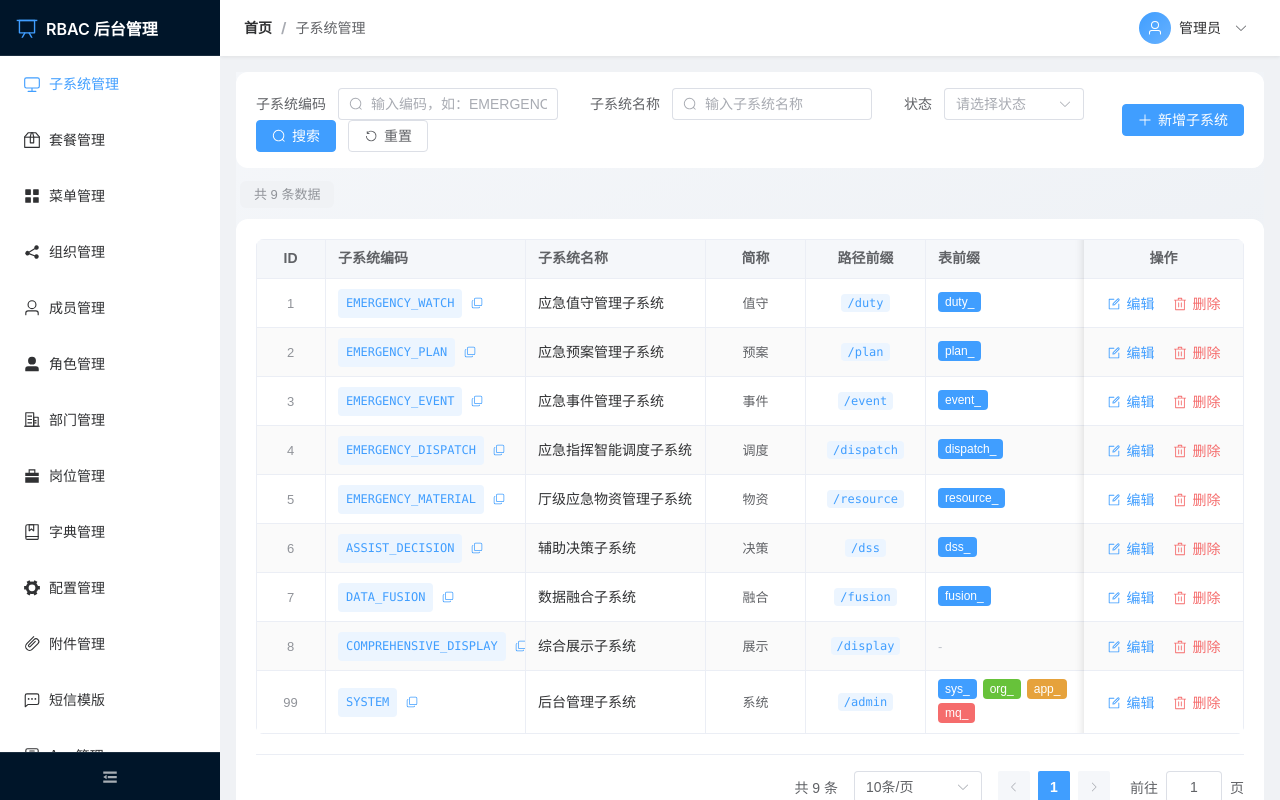
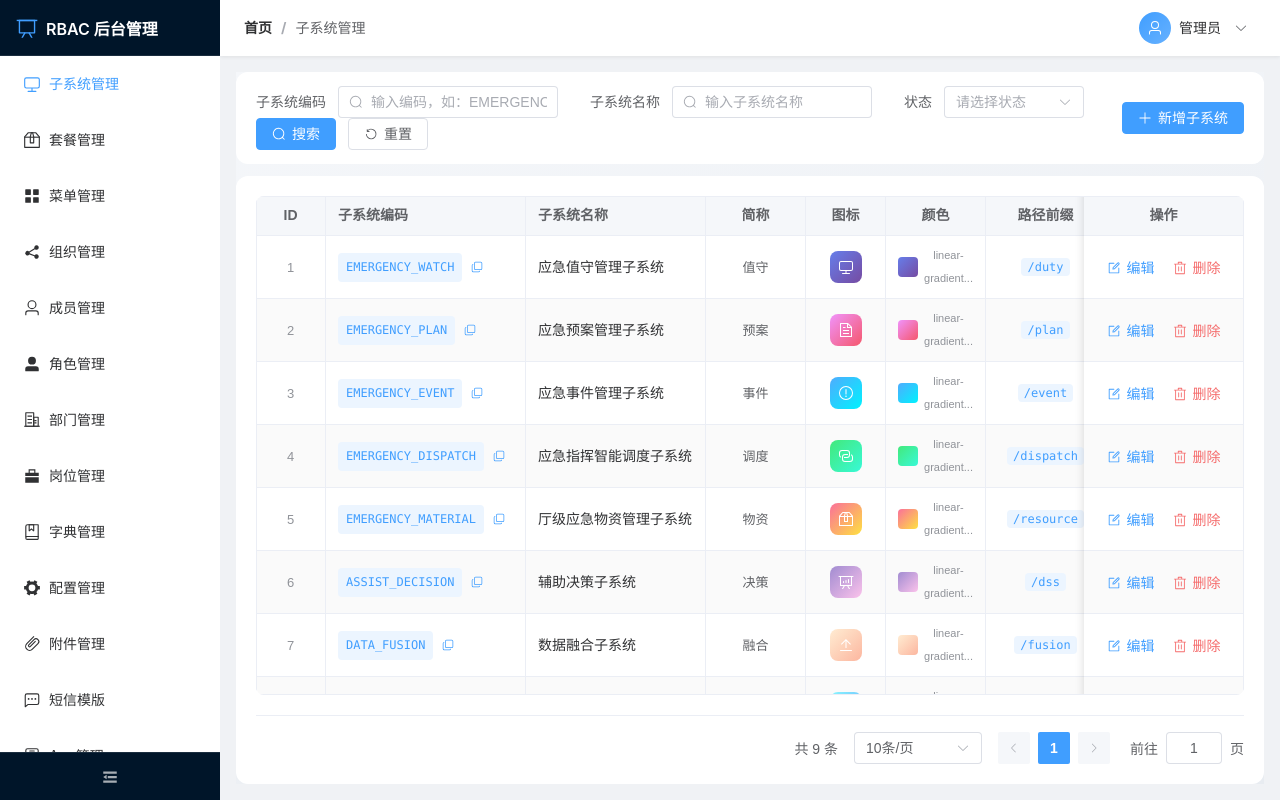
Before and after one commit to xinrun0928/rbac-design, a Vue app: page /admin/subsystem in a window 1280 px wide. Built offline with nearby package versions, Linux system fonts and the light colour scheme.

Commit message:
feat: add icon and color fields to subsystem management with UI updates

```diff
--- a/src/types/subsystem.ts
+++ b/src/types/subsystem.ts
@@ -34,6 +34,8 @@ export interface SubsystemForm {
   isHidden: boolean
   status: number
   remark: string
+  icon?: string
+  color?: string
 }
 
 /** 搜索表单类型 */
--- a/src/utils/subsystemMockApi.ts
+++ b/src/utils/subsystemMockApi.ts
@@ -51,10 +51,14 @@ export async function addSubsystem(data: {
   subsysCode: string
   subsysName: string
   subsysShortName: string
+  pathPrefix?: string
+  tablePrefix?: string
   displayOrder: number
   isHidden: boolean
   status: number
   remark: string
+  icon?: string
+  color?: string
 }): Promise<Subsystem> {
   await delay(400 + Math.random() * 300)
 
@@ -65,10 +69,14 @@ export async function addSubsystem(data: {
     subsysCode: data.subsysCode.toUpperCase(),
     subsysName: data.subsysName,
     subsysShortName: data.subsysShortName,
+    pathPrefix: data.pathPrefix || '',
+    tablePrefix: data.tablePrefix || '',
     displayOrder: data.displayOrder,
     isHidden: data.isHidden,
     status: data.status,
     remark: data.remark,
+    icon: data.icon || '',
+    color: data.color || '',
     creater: '当前用户',
     createTime: formatNow(),
     updater: '',
@@ -89,10 +97,14 @@ export async function updateSubsystem(
     subsysCode: string
     subsysName: string
     subsysShortName: string
+    pathPrefix?: string
+    tablePrefix?: string
     displayOrder: number
     isHidden: boolean
     status: number
     remark: string
+    icon?: string
+    color?: string
   }
 ): Promise<Subsystem> {
   await delay(400 + Math.random() * 300)
@@ -107,10 +119,14 @@ export async function updateSubsystem(
     subsysCode: data.subsysCode.toUpperCase(),
     subsysName: data.subsysName,
     subsysShortName: data.subsysShortName,
+    pathPrefix: data.pathPrefix || mockSubsystemData[index].pathPrefix,
+    tablePrefix: data.tablePrefix || mockSubsystemData[index].tablePrefix,
     displayOrder: data.displayOrder,
     isHidden: data.isHidden,
     status: data.status,
     remark: data.remark,
+    icon: data.icon || mockSubsystemData[index].icon,
+    color: data.color || mockSubsystemData[index].color,
     updater: '当前用户',
     updateTime: formatNow()
   }
--- a/src/views/SubsystemManagement.vue
+++ b/src/views/SubsystemManagement.vue
@@ -40,13 +40,6 @@
       </div>
     </el-card>
 
-    <!-- 工具栏 -->
-    <div class="toolbar animate-item">
-      <div class="toolbar-right">
-        <span class="total-count">共 {{ pagination.total }} 条数据</span>
-      </div>
-    </div>
-
     <!-- 数据表格 -->
     <el-card class="table-card animate-item" shadow="never">
       <el-table
@@ -88,6 +81,25 @@
         <el-table-column prop="subsysShortName" label="简称" width="100" align="center">
           <template #default="{ row }">
             <span class="short-name-text">{{ row.subsysShortName }}</span>
+          </template>
+        </el-table-column>
+
+        <el-table-column prop="icon" label="图标" width="80" align="center">
+          <template #default="{ row }">
+            <div v-if="row.icon" class="icon-preview" :style="{ background: row.color || '#409EFF' }">
+              <el-icon :size="16" color="#fff"><component :is="row.icon" /></el-icon>
+            </div>
+            <span v-else class="empty-text">-</span>
+          </template>
+        </el-table-column>
+
+        <el-table-column prop="color" label="颜色" width="100" align="center">
+          <template #default="{ row }">
+            <div v-if="row.color" class="color-preview">
+              <div class="color-block" :style="{ background: row.color }"></div>
+              <span class="color-text">{{ row.color.substring(0, 15) }}...</span>
+            </div>
+            <span v-else class="empty-text">-</span>
           </template>
         </el-table-column>
 
@@ -203,13 +215,13 @@
       </div>
     </el-card>
 
-    <!-- 新增弹窗 -->
-    <el-dialog
+    <!-- 新增抽屉 -->
+    <el-drawer
       v-model="addDialogVisible"
       title="新增子系统"
-      width="580px"
+      size="500px"
+      direction="rtl"
       destroy-on-close
-      :close-on-click-modal="false"
       @closed="resetForm"
     >
       <el-form
@@ -253,6 +265,38 @@
           />
         </el-form-item>
 
+        <el-form-item label="图标" prop="icon">
+          <el-select v-model="addFormData.icon" placeholder="请选择图标" clearable style="width: 100%">
+            <el-option v-for="item in iconOptions" :key="item.value" :label="item.label" :value="item.value">
+              <div style="display: flex; align-items: center; gap: 8px;">
+                <el-icon><component :is="item.value" /></el-icon>
+                <span>{{ item.label }}</span>
+              </div>
+            </el-option>
+          </el-select>
+        </el-form-item>
+
+        <el-form-item label="颜色" prop="color">
+          <el-select v-model="addFormData.color" placeholder="请选择颜色" clearable style="width: 100%">
+            <el-option v-for="item in colorOptions" :key="item.value" :label="item.label" :value="item.value">
+              <div style="display: flex; align-items: center; gap: 8px;">
+                <div :style="{ width: '20px', height: '20px', borderRadius: '4px', background: item.value }"></div>
+                <span>{{ item.label }}</span>
+              </div>
+            </el-option>
+          </el-select>
+        </el-form-item>
+
+        <el-form-item label="路径前缀" prop="pathPrefix">
+          <el-input v-model="addFormData.pathPrefix" placeholder="如：/duty" maxlength="50" />
+          <div class="form-tip">URL路径前缀，以/开头</div>
+        </el-form-item>
+
+        <el-form-item label="表前缀" prop="tablePrefix">
+          <el-input v-model="addFormData.tablePrefix" placeholder="如：duty_" maxlength="50" />
+          <div class="form-tip">数据库表名前缀，如duty_、plan_、event_等</div>
+        </el-form-item>
+
         <el-form-item label="显示顺序" prop="displayOrder">
           <el-input-number v-model="addFormData.displayOrder" :min="0" :max="9999" style="width: 200px" />
           <span class="form-tip-inline">数值越小越靠前</span>
@@ -269,14 +313,8 @@
 
         <el-form-item label="状态" prop="status">
           <el-radio-group v-model="addFormData.status">
-            <el-radio :value="1101">
-              <el-icon color="#67C23A"><SuccessFilled /></el-icon>
-              正常
-            </el-radio>
-            <el-radio :value="1102">
-              <el-icon color="#909399"><CircleCloseFilled /></el-icon>
-              停用
-            </el-radio>
+            <el-radio :value="1101">正常</el-radio>
+            <el-radio :value="1102">停用</el-radio>
           </el-radio-group>
         </el-form-item>
 
@@ -298,7 +336,7 @@
           确认创建
         </el-button>
       </template>
-    </el-dialog>
+    </el-drawer>
 
     <!-- 编辑抽屉 -->
     <el-drawer
@@ -345,6 +383,28 @@
           />
         </el-form-item>
 
+        <el-form-item label="图标" prop="icon">
+          <el-select v-model="editFormData.icon" placeholder="请选择图标" clearable style="width: 100%">
+            <el-option v-for="item in iconOptions" :key="item.value" :label="item.label" :value="item.value">
+              <div style="display: flex; align-items: center; gap: 8px;">
+                <el-icon><component :is="item.value" /></el-icon>
+                <span>{{ item.label }}</span>
+              </div>
+            </el-option>
+          </el-select>
+        </el-form-item>
+
+        <el-form-item label="颜色" prop="color">
+          <el-select v-model="editFormData.color" placeholder="请选择颜色" clearable style="width: 100%">
+            <el-option v-for="item in colorOptions" :key="item.value" :label="item.label" :value="item.value">
+              <div style="display: flex; align-items: center; gap: 8px;">
+                <div :style="{ width: '20px', height: '20px', borderRadius: '4px', background: item.value }"></div>
+                <span>{{ item.label }}</span>
+              </div>
+            </el-option>
+          </el-select>
+        </el-form-item>
+
         <el-form-item label="路径前缀" prop="pathPrefix">
           <el-input
             v-model="editFormData.pathPrefix"
@@ -379,14 +439,8 @@
 
         <el-form-item label="状态" prop="status">
           <el-radio-group v-model="editFormData.status">
-            <el-radio :value="1101">
-              <el-icon color="#67C23A"><SuccessFilled /></el-icon>
-              正常
-            </el-radio>
-            <el-radio :value="1102">
-              <el-icon color="#909399"><CircleCloseFilled /></el-icon>
-              停用
-            </el-radio>
+            <el-radio :value="1101">正常</el-radio>
+            <el-radio :value="1102">停用</el-radio>
           </el-radio-group>
         </el-form-item>
 
@@ -465,7 +519,9 @@ const addFormData = reactive<SubsystemForm>({
   displayOrder: 0,
   isHidden: false,
   status: 1101,
-  remark: ''
+  remark: '',
+  icon: '',
+  color: ''
 })
 
 const editFormData = reactive<SubsystemForm>({
@@ -477,8 +533,36 @@ const editFormData = reactive<SubsystemForm>({
   displayOrder: 0,
   isHidden: false,
   status: 1101,
-  remark: ''
+  remark: '',
+  icon: '',
+  color: ''
 })
+
+// 图标选项
+const iconOptions = [
+  { label: 'Monitor', value: 'Monitor' },
+  { label: 'Document', value: 'Document' },
+  { label: 'Warning', value: 'Warning' },
+  { label: 'Connection', value: 'Connection' },
+  { label: 'Box', value: 'Box' },
+  { label: 'DataAnalysis', value: 'DataAnalysis' },
+  { label: 'Upload', value: 'Upload' },
+  { label: 'Setting', value: 'Setting' },
+  { label: 'Odometer', value: 'Odometer' }
+]
+
+// 颜色选项
+const colorOptions = [
+  { label: '紫蓝渐变', value: 'linear-gradient(135deg, #667eea 0%, #764ba2 100%)' },
+  { label: '粉紫渐变', value: 'linear-gradient(135deg, #f093fb 0%, #f5576c 100%)' },
+  { label: '蓝青渐变', value: 'linear-gradient(135deg, #4facfe 0%, #00f2fe 100%)' },
+  { label: '绿色渐变', value: 'linear-gradient(135deg, #43e97b 0%, #38f9d7 100%)' },
+  { label: '粉黄渐变', value: 'linear-gradient(135deg, #fa709a 0%, #fee140 100%)' },
+  { label: '紫粉渐变', value: 'linear-gradient(135deg, #a18cd1 0%, #fbc2eb 100%)' },
+  { label: '橙粉渐变', value: 'linear-gradient(135deg, #ffecd2 0%, #fcb69f 100%)' },
+  { label: '蓝青渐变2', value: 'linear-gradient(135deg, #89f7fe 0%, #66a6ff 100%)' },
+  { label: '深蓝渐变', value: 'linear-gradient(135deg, #2c3e50 0%, #3498db 100%)' }
+]
 
 // ── 表单验证规则 ──
 const formRules: FormRules = {
@@ -584,6 +668,8 @@ function handleEdit(row: Subsystem) {
   editFormData.isHidden = row.isHidden
   editFormData.status = row.status
   editFormData.remark = row.remark
+  editFormData.icon = row.icon || ''
+  editFormData.color = row.color || ''
   drawerVisible.value = true
 }
 
@@ -602,10 +688,14 @@ async function handleAddSubmit() {
       subsysCode: addFormData.subsysCode,
       subsysName: addFormData.subsysName,
       subsysShortName: addFormData.subsysShortName,
+      pathPrefix: addFormData.pathPrefix,
+      tablePrefix: addFormData.tablePrefix,
       displayOrder: addFormData.displayOrder,
       isHidden: addFormData.isHidden,
       status: addFormData.status,
-      remark: addFormData.remark
+      remark: addFormData.remark,
+      icon: addFormData.icon,
+      color: addFormData.color
     })
     ElMessage.success('新增成功，子系统已创建')
     addDialogVisible.value = false
@@ -633,10 +723,14 @@ async function handleEditSubmit() {
         subsysCode: editFormData.subsysCode,
         subsysName: editFormData.subsysName,
         subsysShortName: editFormData.subsysShortName,
+        pathPrefix: editFormData.pathPrefix,
+        tablePrefix: editFormData.tablePrefix,
         displayOrder: editFormData.displayOrder,
         isHidden: editFormData.isHidden,
         status: editFormData.status,
-        remark: editFormData.remark
+        remark: editFormData.remark,
+        icon: editFormData.icon,
+        color: editFormData.color
       })
       ElMessage.success('编辑成功，数据已更新')
       drawerVisible.value = false
@@ -763,6 +857,9 @@ onMounted(() => {
   padding: 0;
   background: linear-gradient(160deg, #F5F7FA 0%, #E8ECF1 100%);
   height: 100%;
+  display: flex;
+  flex-direction: column;
+  overflow: hidden;
   font-family: 'PingFang SC', 'Microsoft YaHei', sans-serif;
 
   // 入场动画
@@ -781,12 +878,12 @@ onMounted(() => {
 
   // 搜索栏
   .search-card {
-    margin-bottom: 16px;
+    margin-bottom: 12px;
     border-radius: 12px;
     border: none;
 
     :deep(.el-card__body) {
-      padding: 16px 20px;
+      padding: 14px 20px;
     }
 
     .search-content {
@@ -828,27 +925,29 @@ onMounted(() => {
       }
     }
 
-    .total-count {
-      font-size: 13px;
-      color: #909399;
-      padding: 6px 14px;
-      background: #F0F2F5;
-      border-radius: 6px;
-    }
   }
 
   // 表格卡片
   .table-card {
     border-radius: 12px;
     border: none;
+    flex: 1;
+    display: flex;
+    flex-direction: column;
+    overflow: hidden;
 
     :deep(.el-card__body) {
       padding: 20px;
+      flex: 1;
+      display: flex;
+      flex-direction: column;
+      overflow: hidden;
     }
 
     :deep(.el-table) {
       border-radius: 8px;
       overflow: hidden;
+      flex: 1;
 
       .el-table__row {
         transition: background-color 0.2s ease;
@@ -873,6 +972,33 @@ onMounted(() => {
       background: #ECF5FF;
       padding: 3px 8px;
       border-radius: 4px;
+    }
+
+    .icon-preview {
+      width: 32px;
+      height: 32px;
+      border-radius: 8px;
+      display: inline-flex;
+      align-items: center;
+      justify-content: center;
+    }
+
+    .color-preview {
+      display: flex;
+      align-items: center;
+      gap: 6px;
+    }
+
+    .color-block {
+      width: 20px;
+      height: 20px;
+      border-radius: 4px;
+      flex-shrink: 0;
+    }
+
+    .color-text {
+      font-size: 11px;
+      color: #909399;
     }
 
     .name-text {
```
